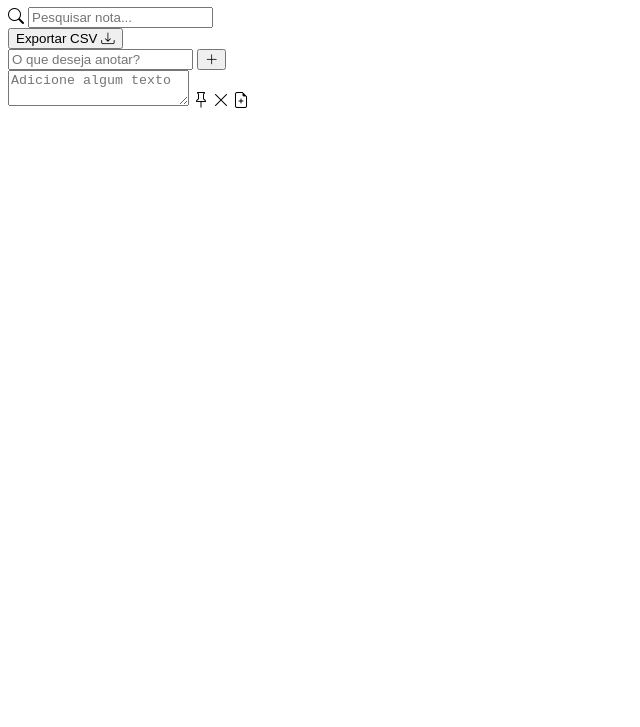
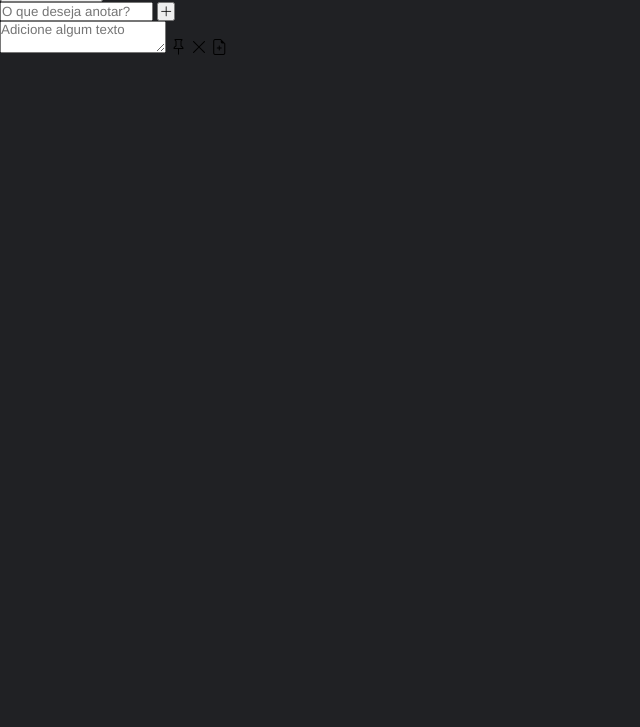
Before and after one commit to luisfrancisco2b/dev-notes-js, a plain HTML site: page index.html in a window 1280 px wide. Shown: the part 73-800 px from the top of the page, without its empty margins (0-640 px from the left). Drawn offline with nearby package versions, Linux system fonts and the light colour scheme.

Commit message:
style: add reset CSS

```diff
--- a/css/style.css
+++ b/css/style.css
@@ -0,0 +1,15 @@
+/* Reset CSS */
+* {
+  margin: 0;
+  padding: 0;
+  box-sizing: border-box;
+  font-family: Helvetica;
+}
+
+html {
+  min-height: 100vh;
+}
+
+body {
+  background-color: #202124;
+}
--- a/index.html
+++ b/index.html
@@ -29,7 +29,7 @@
         </div>
 
         <!-- Export Notes Button -->
-        <button id="exports-notes">
+        <button id="export-notes">
             Exportar CSV <i class="bi bi-download"></i>
         </button>
     </header>
```
